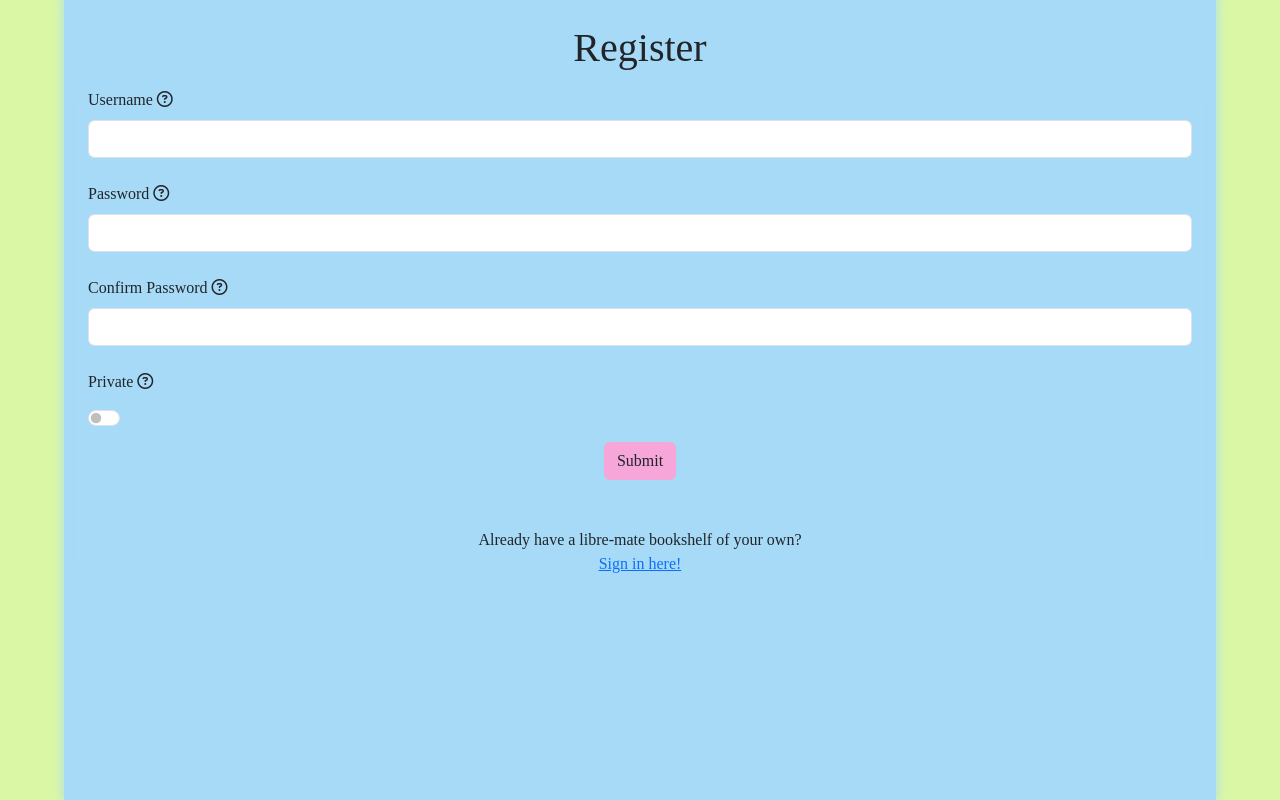
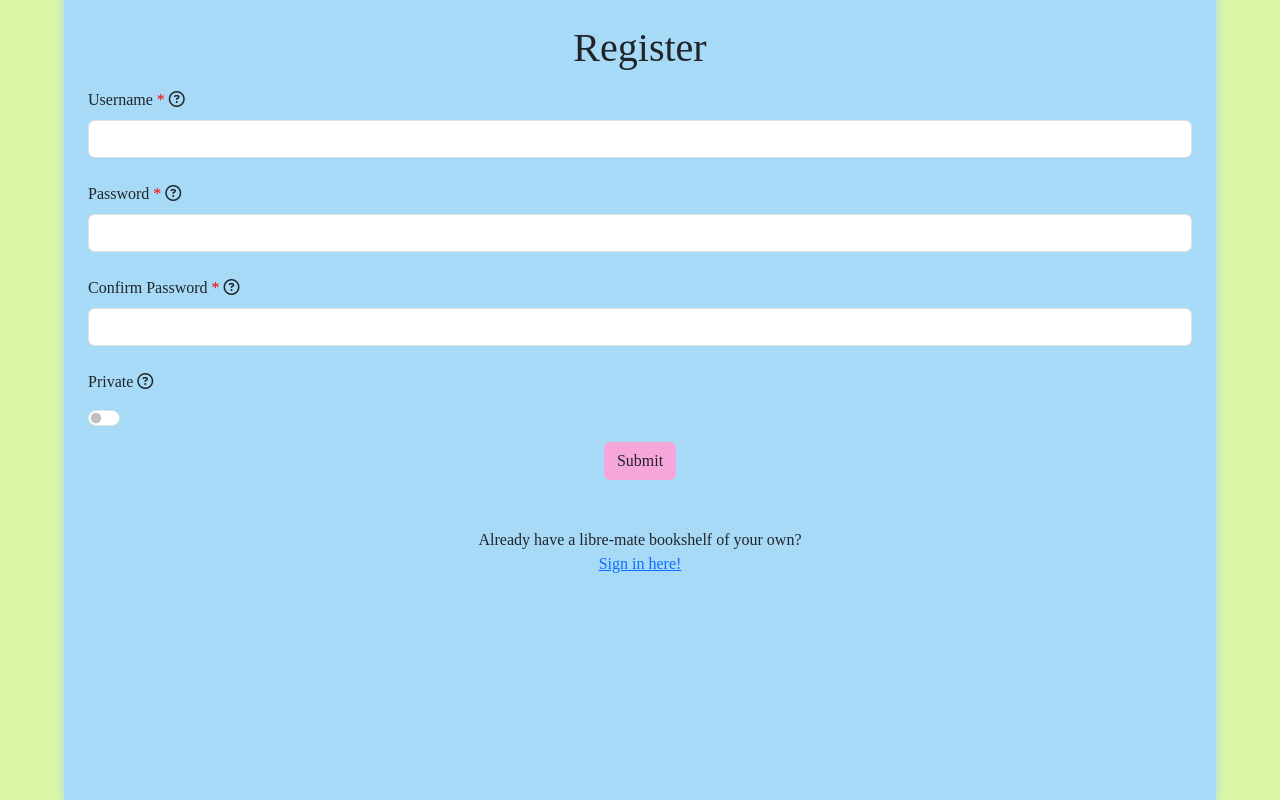
Before and after one commit to amorychambers/ci-ms3-backend, a Python web app: template libremate/templates/register.html in a window 1280 px wide. Shown: the part 83-883 px from the top of the page. Run offline with Jinja, Linux system fonts and the light colour scheme; the template is opened without the code that fills it, so the values that code supplies are empty; some libraries are stand-ins or nearby versions; some web fonts are replaced.

Commit message:
add required class to labels for required inputs, create pseudo class for red asterix indicating mandatory

```diff
--- a/libremate/static/css/style.css
+++ b/libremate/static/css/style.css
@@ -67,3 +67,8 @@ h1, input {
     color: #FFF;
     font-size: 2rem;
 }
+
+label.required::after {
+    content: " *";
+    color: red;
+}
--- a/libremate/templates/register.html
+++ b/libremate/templates/register.html
@@ -7,7 +7,7 @@
     <form action="{{ url_for('register') }}" method="POST" class="needs-validation" novalidate>
         <div class="row">
             <div class="col">
-                <label for="username" class="form-label">Username</label>
+                <label for="username" class="form-label required">Username</label>
                 <i class="fa-regular fa-circle-question" data-bs-toggle="popover"
                     data-bs-content="Please choose a username between 3 and 15 characters using only letters and numbers"></i>
                 <input id="username" name="username" class="form-control" type="text" minlength="3" maxlength="15"
@@ -19,7 +19,7 @@
         </div>
         <div class="row">
             <div class="col">
-                <label for="new-password" class="form-label">Password</label>
+                <label for="new-password" class="form-label required">Password</label>
                 <i class="fa-regular fa-circle-question" data-bs-toggle="popover"
                     data-bs-content="Please choose a password between 8 and 20 characters using only letters and numbers"></i>
                 <input id="new-password" name="new-password" class="form-control" type="password" minlength="8"
@@ -31,7 +31,7 @@
         </div>
         <div class="row">
             <div class="col">
-                <label for="confirm" class="form-label">Confirm Password</label>
+                <label for="confirm" class="form-label required">Confirm Password</label>
                 <i class="fa-regular fa-circle-question" data-bs-toggle="popover"
                     data-bs-content="Please enter the same password again"></i>
                 <input id="confirm" name="confirm" class="form-control" type="password" minlength="8" maxlength="20"
```
Also changed, not shown: libremate/templates/add_book.html (+5 -3 lines).
